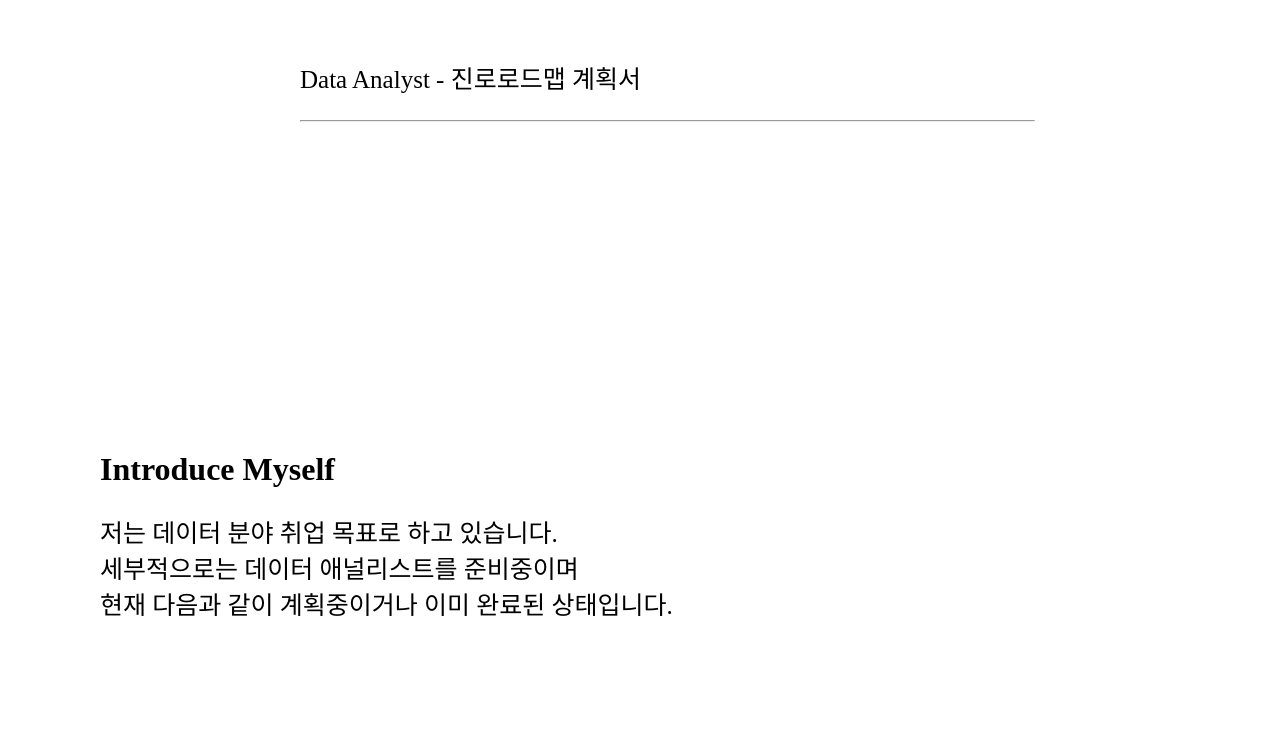
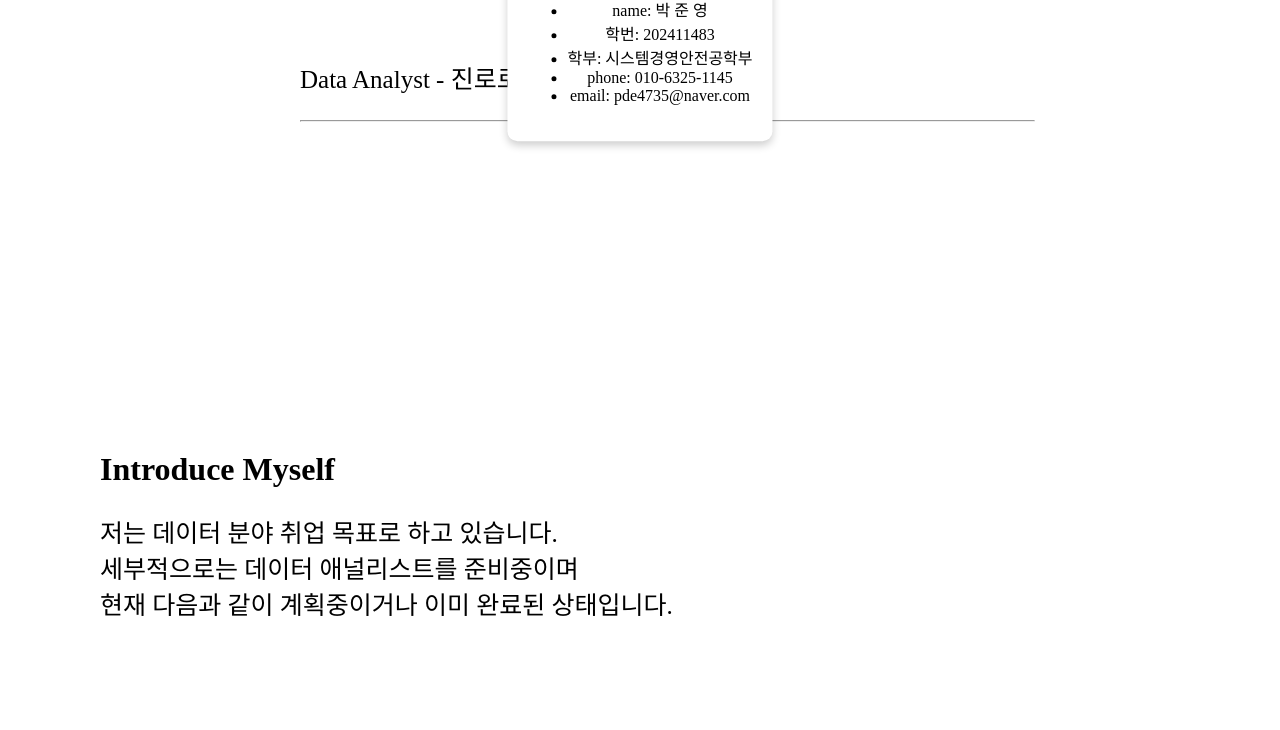
Before and after one commit to Jangun123/Jangun.github.io, a plain HTML site: page index.html in a window 1280 px wide. Shown: the part 370-1100 px from the top of the page. Drawn offline with Linux system fonts and the light colour scheme.

Commit message:
Update index.html

```diff
--- a/index.html
+++ b/index.html
@@ -5,6 +5,17 @@
 
     <title>박준영 자기소개(Final Project)</title>
     <style>
+    .contacts {
+    position: absolute;         /* 화면에 고정 */
+    top: 50%;                    /* 화면 중앙에 위치 */
+    left: 50%;                   /* 화면 중앙에 위치 */
+    transform: translate(-50%, -50%);  /* 정확한 중앙 정렬 */
+    background-color: #fff;      /* 배경색 */
+    padding: 20px;               /* 여백 */
+    border-radius: 10px;         /* 모서리 둥글게 */
+    box-shadow: 0 4px 8px rgba(0, 0, 0, 0.2); /* 그림자 */
+    text-align: center;          /* 텍스트 가운데 정렬 */
+}
                 .search-bar {
             display: flex;
             align-items: center;
```
